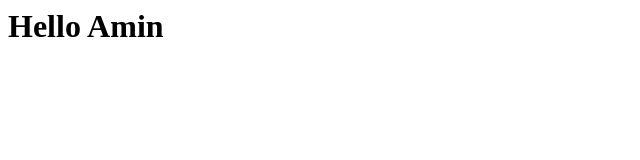
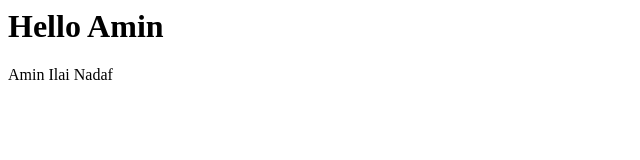
Before and after one commit to 1windodigiserv/suraj, a plain HTML site: page index.html in a window 1280 px wide. Shown: the whole page, without its empty margins (0-640 px from the left). Drawn offline with Linux system fonts and the light colour scheme.

Commit message:
Added Marque Tag

```diff
--- a/index.html
+++ b/index.html
@@ -2,5 +2,6 @@
 	<body>
 	<title> Git Setup</title>
 	<h1> Hello Amin</h1>
+	<marque>Amin Ilai Nadaf</marque>
 	</body>
 </html>
```
